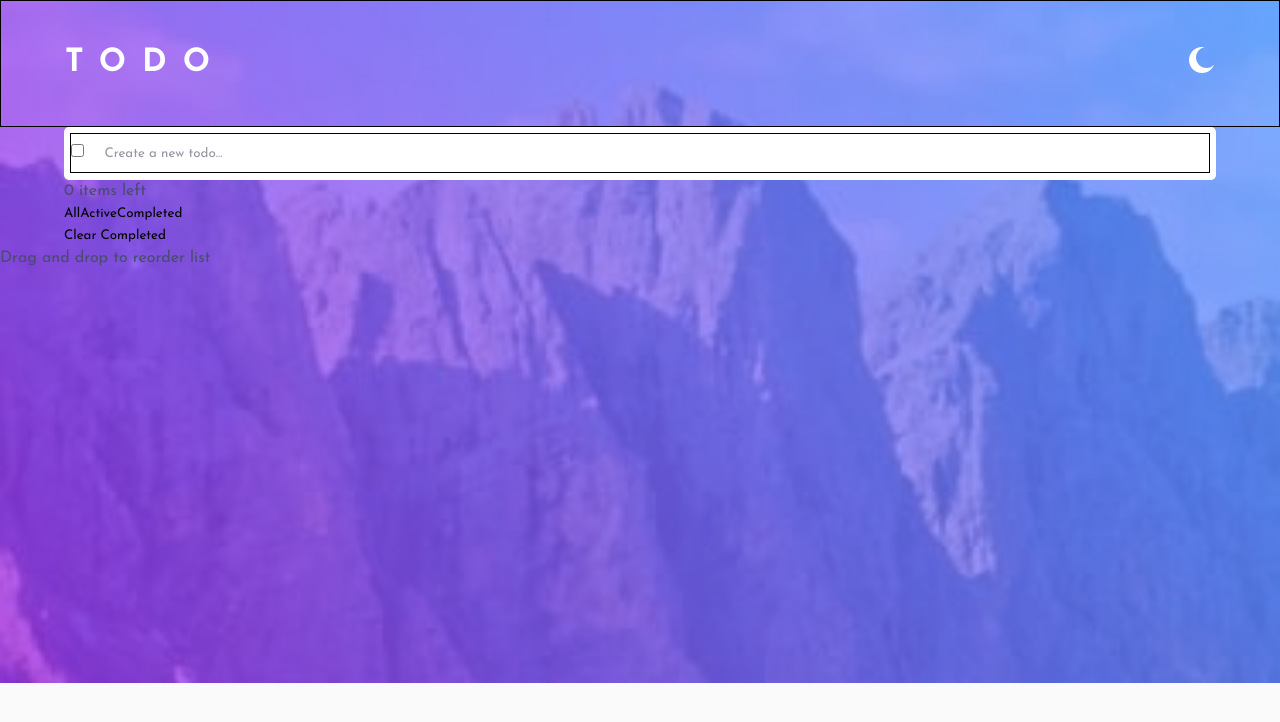
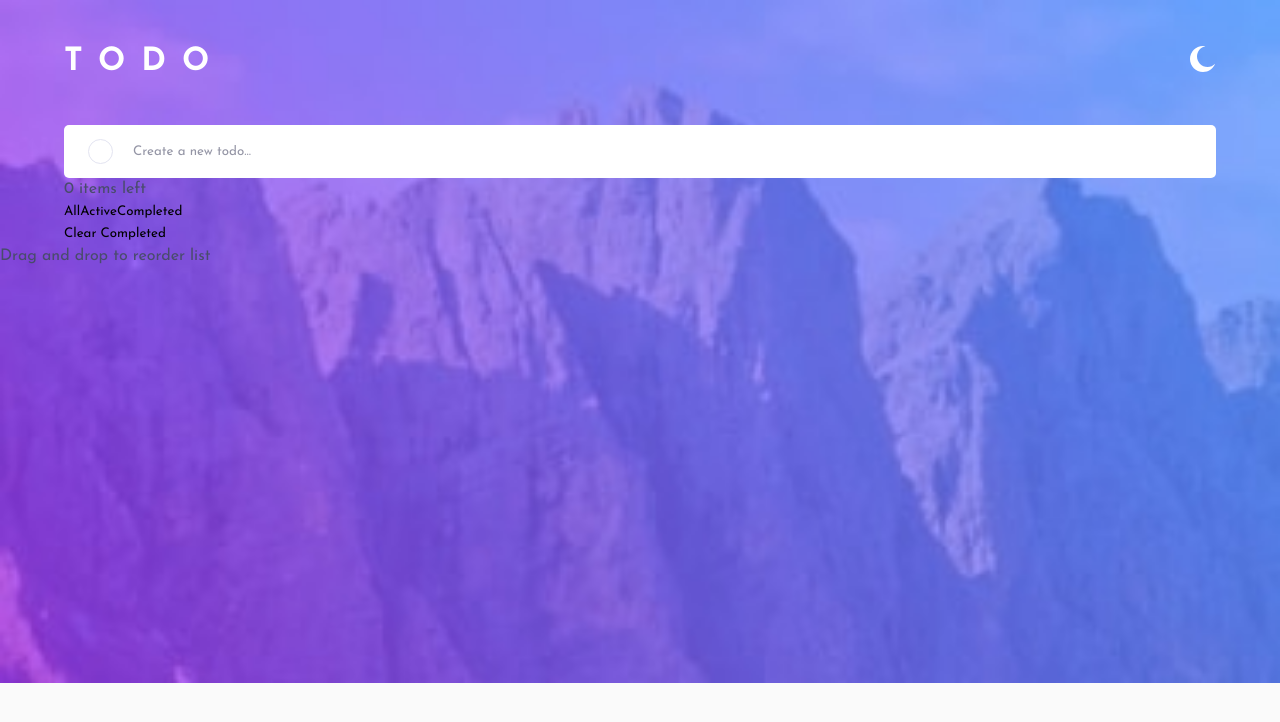
Before and after one commit to JorgeAMendoza/react-to-do, a React (Create React App) app: page / in a window 1280 px wide. Shown: the top 722 px of the page. Built offline with nearby package versions, Linux system fonts and the light colour scheme.

Commit message:
created customized checkbox for new todos, will be reused for regular todos, removed border from heading as well

```diff
--- a/src/components/TodoList/NewTask/NewTask.tsx
+++ b/src/components/TodoList/NewTask/NewTask.tsx
@@ -33,6 +33,7 @@ export const NewTask = ({ updateTaskList }: newTaskProps) => {
       >
         <label htmlFor="Task Status">
           <input
+            id="Task Status"
             type="checkbox"
             name="taskStatus"
             checked={taskStatus}
@@ -41,6 +42,7 @@ export const NewTask = ({ updateTaskList }: newTaskProps) => {
               else setTaskStatus(e.target.checked);
             }}
           />
+          <span></span>
         </label>
 
         <label htmlFor="New Task Text">
--- a/src/styles/Header/Header.styled.ts
+++ b/src/styles/Header/Header.styled.ts
@@ -2,7 +2,6 @@ import styled from 'styled-components';
 
 export const StyledHeader = styled.header`
   padding: 4rem 0;
-  border: 1px solid black;
 
   svg:hover {
     fill: ${({ theme }) => theme.color.active};
--- a/src/styles/TodoList/NewTodo/NewTask.styled.ts
+++ b/src/styles/TodoList/NewTodo/NewTask.styled.ts
@@ -2,23 +2,95 @@ import styled from 'styled-components';
 
 export const StyledNewTask = styled.div`
   background-color: ${({ theme }) => theme.todo.backgroundColor};
-  padding: 0.4em;
+  padding: 0.4em 1.5em;
   border-radius: 5px;
 
   form {
     display: flex;
     align-items: center;
     min-height: 4rem;
-    border: 1px solid black;
     gap: 2rem;
 
-    input {
+    label[for='Task Status'] {
+      position: relative;
+      width: 25px;
+      height: 25px;
+      border-radius: 100%;
+      z-index: 0;
+      cursor: pointer;
+      display: block;
+      -webkit-user-select: none;
+      -moz-user-select: none;
+      -ms-user-select: none;
+      user-select: none;
+
+      &:hover {
+        background: linear-gradient(
+          150deg,
+          hsl(192, 100%, 67%),
+          hsl(280, 87%, 65%)
+        );
+      }
+
+      &:hover input ~ span {
+        border-color: transparent;
+      }
+
+      input {
+        position: absolute;
+        cursor: pointer;
+        opacity: 0;
+        height: 0;
+        width: 0;
+        z-index: 1;
+
+        &:checked ~ span {
+          background: linear-gradient(
+            150deg,
+            hsl(192, 100%, 67%),
+            hsl(280, 87%, 65%)
+          );
+        }
+
+        &:checked ~ span::after {
+          display: block;
+        }
+      }
+
+      span {
+        background-color: ${({ theme }) => theme.todo.backgroundColor};
+        position: absolute;
+        top: 0;
+        left: 0;
+        height: 25px;
+        width: 25px;
+        background-clip: padding-box;
+        border: solid 1px #e3e4f1;
+        border-radius: 100%;
+        z-index: 1;
+
+        &::after {
+          content: '';
+          position: absolute;
+          display: none;
+          left: 9px;
+          top: 5px;
+          width: 5px;
+          height: 10px;
+          border: solid white;
+          border-width: 0 3px 3px 0;
+          -webkit-transform: rotate(45deg);
+          -ms-transform: rotate(45deg);
+          transform: rotate(45deg);
+        }
+      }
     }
 
     input[type='text'] {
       &::placeholder {
         color: ${({ theme }) => theme.color.secondary};
       }
+      min-width: 22ch;
     }
   }
 `;
```
